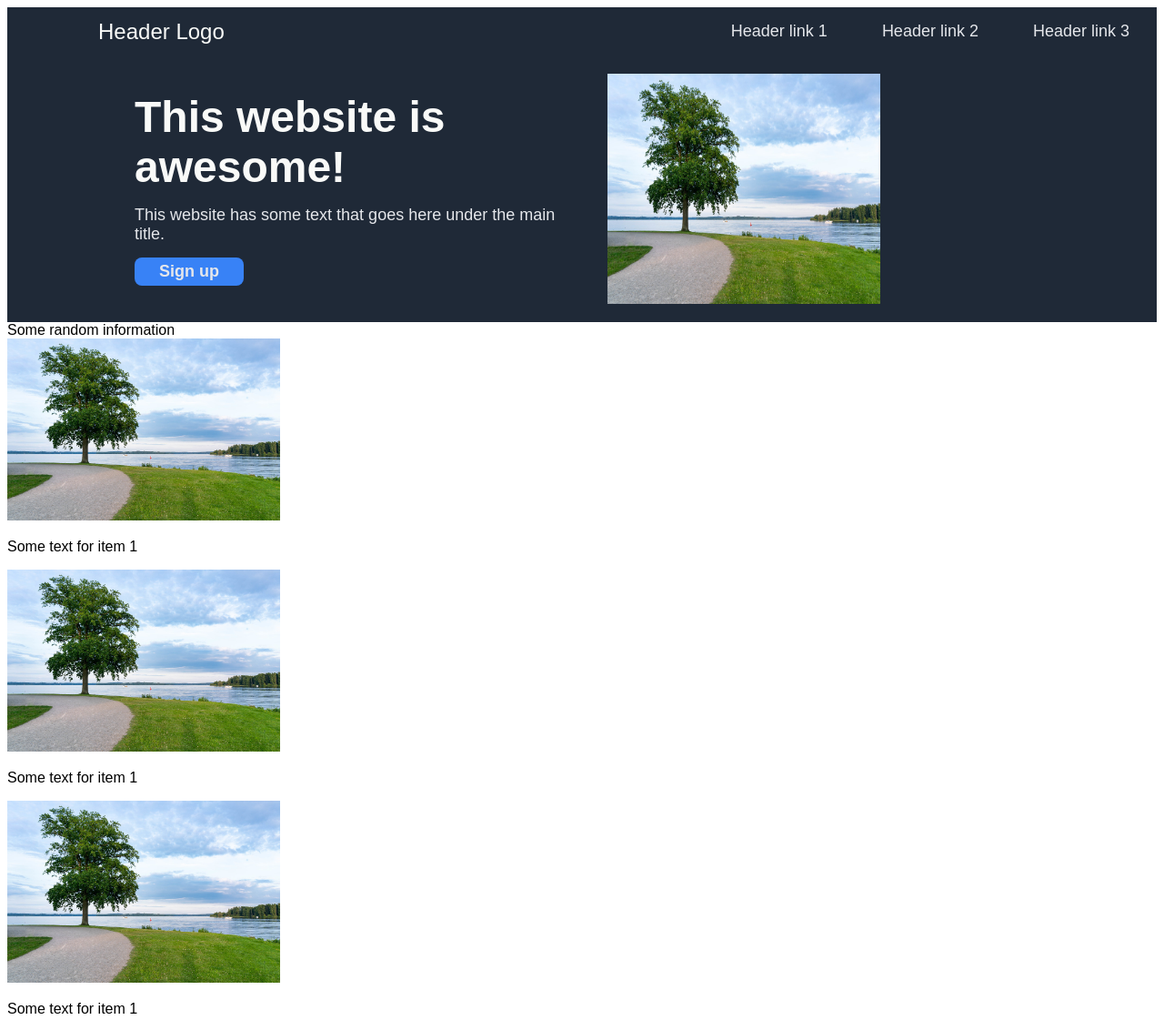
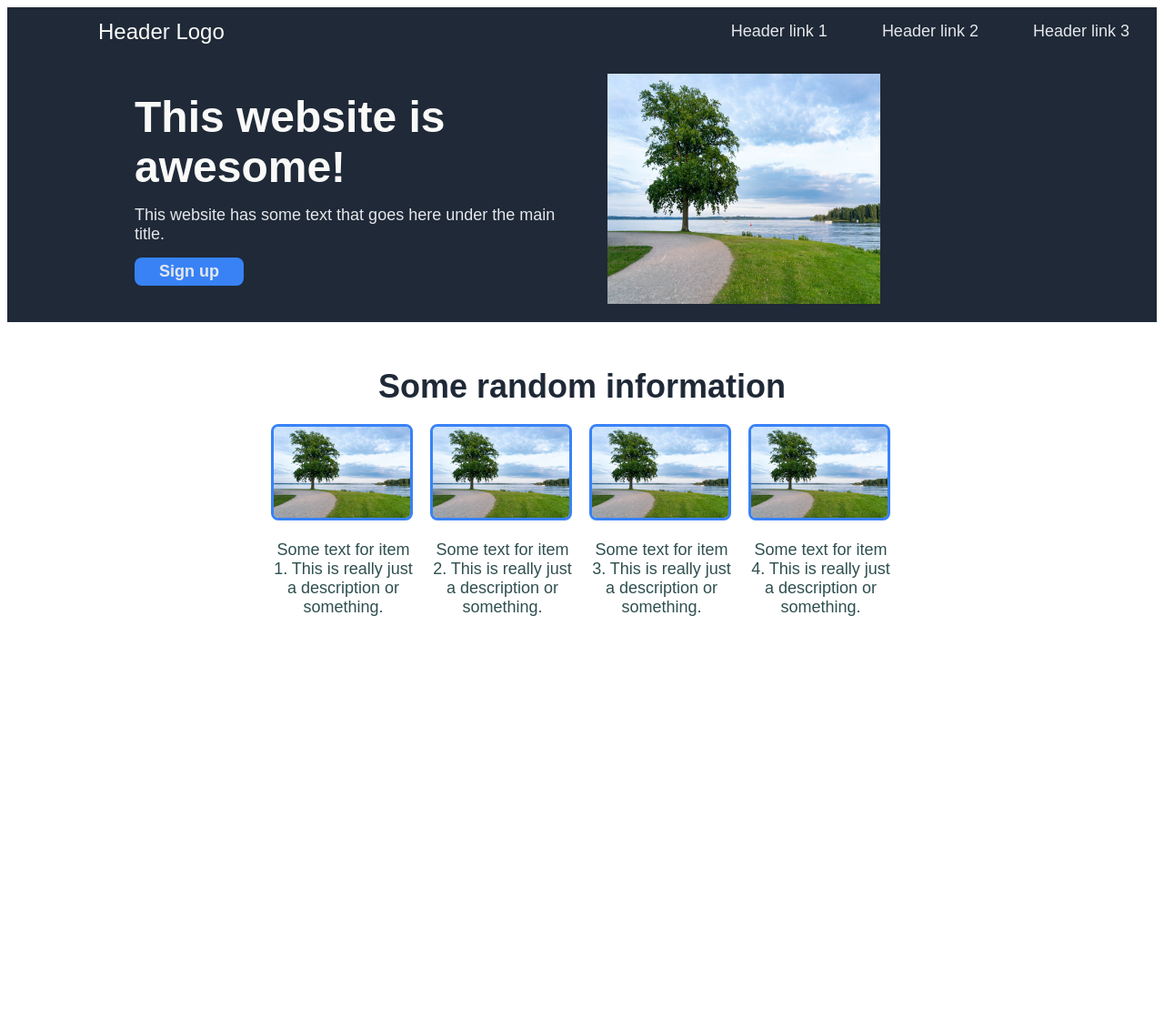
Before and after one commit to evanmalherbe/landing-page, a plain HTML site: page index.html in a window 1280 px wide. Shown: the top 1121 px of the page at 91% size. After the commit the page ends 800 px from the top, so only its background shows below. Drawn offline with Linux system fonts and the light colour scheme.

Commit message:
Finished body section.

```diff
--- a/index.html
+++ b/index.html
@@ -40,21 +40,21 @@
     <div class="info-title">Some random information</div>
 
     <div class="info-items">
-        <div class="item1">
+        <div class="item">
             <img src="outdoors.jpg" alt="item 1">
-            <p>Some text for item 1</p>
+            <p>Some text for item 1. This is really just a description or something.</p>
         </div>
-        <div class="item2">
-            <img src="outdoors.jpg" alt="item 1">
-            <p>Some text for item 1</p>
+        <div class="item">
+            <img src="outdoors.jpg" alt="item 2">
+            <p>Some text for item 2. This is really just a description or something.</p>
         </div>
-        <div class="item3">
-            <img src="outdoors.jpg" alt="item 1">
-            <p>Some text for item 1</p>
+        <div class="item">
+            <img src="outdoors.jpg" alt="item 3">
+            <p>Some text for item 3. This is really just a description or something.</p>
         </div>
-        <div class="item4">
-            <img src="outdoors.jpg" alt="item 1">
-            <p>Some text for item 1</p>
+        <div class="item">
+            <img src="outdoors.jpg" alt="item 4">
+            <p>Some text for item 4. This is really just a description or something.</p>
         </div>
 
     </div>
--- a/style.css
+++ b/style.css
@@ -104,3 +104,46 @@ img {
     background-color: #3882f6;
 
 }
+
+.info-section {
+    display: flex;
+    flex-direction: column;
+
+    padding: 30px;
+}
+
+.info-title {
+    text-align: center;
+    padding: 20px;
+
+    font-size: 36px;
+    color: #1f2937;
+    font-weight: 900;
+
+}
+
+.info-items {
+    display: flex;
+    flex-direction: row;
+    justify-content: center;
+    gap: 15px;
+
+}
+
+.item {
+    width: 160px;
+
+}
+
+.item img {
+    width: 150px;
+    border-radius: 8px;
+    border: solid 3px #3882f6;
+
+}
+
+.item p {
+    text-align: center;
+    font-size: 18px;
+    color: darkslategrey;
+}
```
